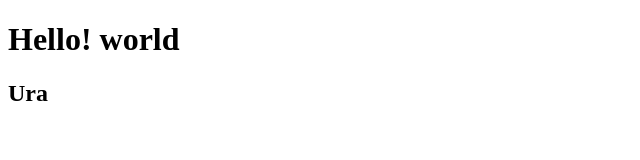
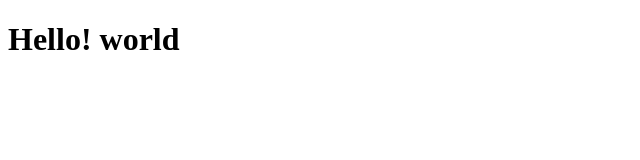
Before and after one commit to rustam-tar/git, a plain HTML site: page index.html in a window 1280 px wide. Shown: the full height of the page, 0-640 px from the left. Drawn offline with Linux system fonts and the light colour scheme.

Commit message:
rus2add3

```diff
--- a/index.html
+++ b/index.html
@@ -8,6 +8,6 @@
 </head>
 <body>
     <h1>Hello! world</h1>
-    <h2>Ura</h2>
+
 </body>
 </html>
```
